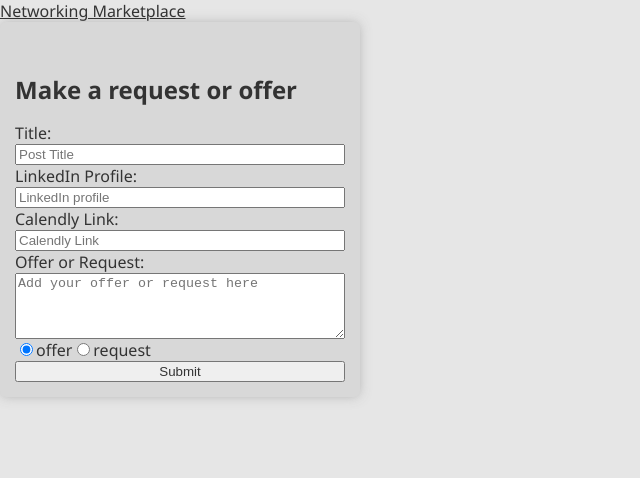
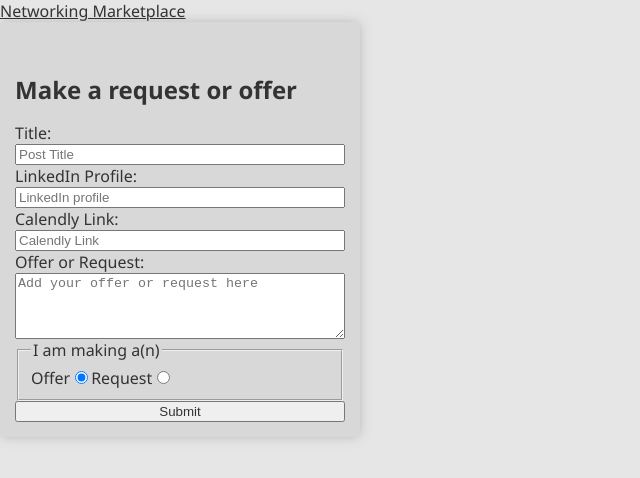
Before and after one commit to cherryontech/acesquad, a React (Vite) app: page /submit in a window 1280 px wide. Shown: the top 478 px of the page, without its empty margins (0-640 px from the left). Built offline with nearby package versions, Linux system fonts and the light colour scheme.

Commit message:
fix accessibility for radio buttons

```diff
--- a/client/TextArea.jsx
+++ b/client/TextArea.jsx
@@ -9,7 +9,7 @@ const TextArea = () => {
     text: "",
     linkedInUrl: "",
     calendlyUrl: "",
-    submssion: ""
+    submssion: "",
   });
 
   const set = (name) => {
@@ -72,19 +72,32 @@ const TextArea = () => {
           value={values.text}
           onChange={set("text")}
         />
-        <div onChange={set("submission")}>
+        <fieldset>
+          <legend>I am making a(n)</legend>
 
-          <label htmlfor="offer" aria-label="offer">
-          <input id="offer" type="radio" name="submission" value="offer" defaultChecked={true}/>
-          offer
-          </label>
+          <div onChange={set("submission")}>
+            <label htmlFor="offer" aria-label="offer">
+              Offer
+            </label>
+            <input
+              id="offer"
+              type="radio"
+              name="submission"
+              value="offer"
+              defaultChecked={true}
+            />
 
-          <label htmlfor="request" aria-label="request">
-          <input id="request" type='radio' name='submission' value='request'/>
-            request
+            <label htmlFor="request" aria-label="request">
+              Request
             </label>
-        </div>
-
+            <input
+              id="request"
+              type="radio"
+              name="submission"
+              value="request"
+            />
+          </div>
+        </fieldset>
         <input className="button" type="submit" value="Submit" />
       </form>
     </div>
```
